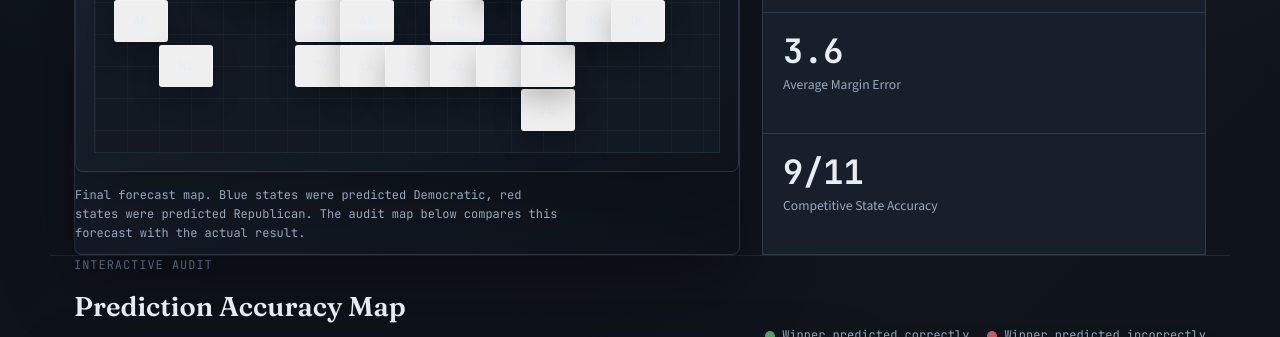
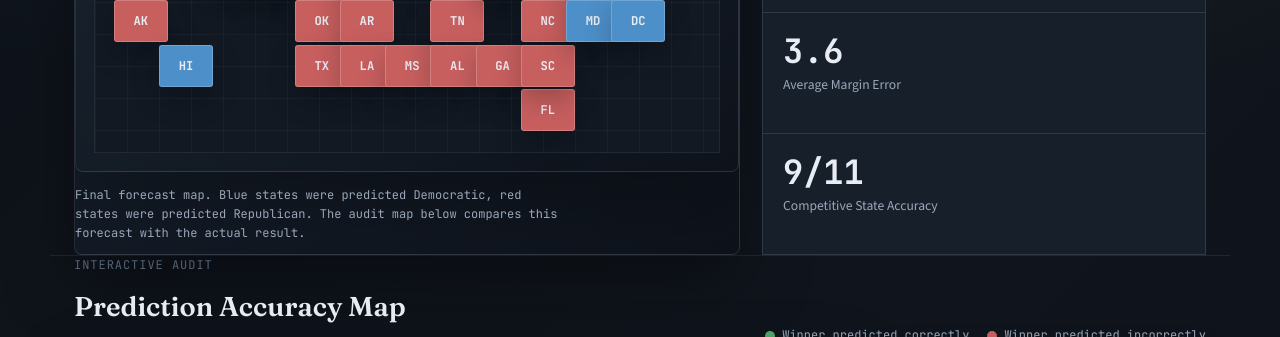
Before and after one commit to Mustycaribou801/fluffy-raindrop-2a8517, a plain HTML site: page track-record.html in a window 1280 px wide. Shown: the part 763-1100 px from the top of the page. Drawn offline with nearby package versions, Linux system fonts and the light colour scheme.

Commit message:
Update style.css
colours!

```diff
--- a/style.css
+++ b/style.css
@@ -874,3 +874,16 @@ footer{
   }
   .panel-metrics{ grid-template-columns: 1fr; }
 }
+/* ---------- Forecast Archive Map ---------- */
+
+.forecast-archive-map .forecast-dem {
+  background: var(--dem);
+}
+
+.forecast-archive-map .forecast-rep {
+  background: var(--rep);
+}
+
+.forecast-archive-map .accuracy-state {
+  cursor: default;
+}
```
